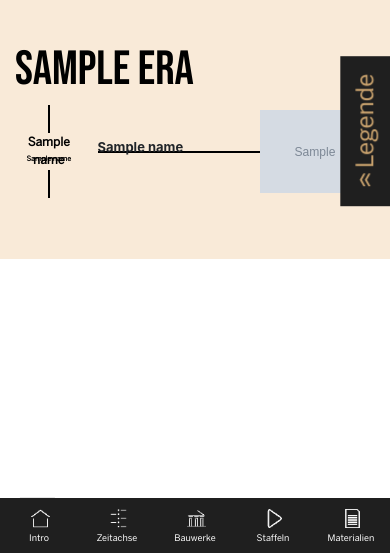
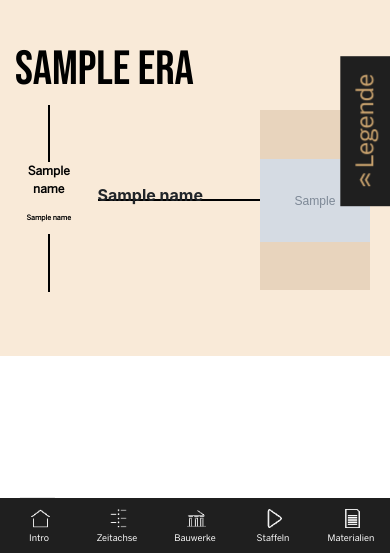
Before and after one commit to ReisReisReis1/bp55, a Django app: template timeline/templates/timeline.html in a window 390 px wide. Shown: the part 291-844 px from the top of the page. Run offline with Django 3.2, Linux system fonts and the light colour scheme; tables that the repository leaves empty hold one stand-in row (values such as "Sample post"); the template is opened without the code that fills it: values that come from a table or form of the project are taken from there, most other values are stand-ins (such as "Sample title", 1, 10 or a date in 2020); grey boxes marked "Sample" are stand-in pictures; some libraries are stand-ins or nearby versions.

Commit message:
Added fixed image size in timeline

```diff
--- a/timeline/static/timeline.css
+++ b/timeline/static/timeline.css
@@ -282,7 +282,8 @@
 
     /* Make building names font smaller */
     .name-text {
-        font-size: 13px;
+        font-size: 16px;
+        padding-right: 10px;
     }
 
     /* Update fixed height, to not see much more spaces because of smaller text */
--- a/timeline/templates/timeline.html
+++ b/timeline/templates/timeline.html
@@ -327,9 +327,9 @@
                 <div class="col-4 p-0 overlapping">
                     <!-- test if image is present, or default should be used -->
                     {% if not building_thumbnail == None %}
-                    <a class="img" href="{% url 'details_page:detailed' building_id=building.id %}"><img class="thumbnail" src="/media/{{ building_thumbnail.picture }}" style="width: 100%;"></a>
+                    <a class="img d-flex align-items-center justify-content-center" href="{% url 'details_page:detailed' building_id=building.id %}"><img class="thumbnail mh-100 mw-100" src="/media/{{ building_thumbnail.picture }}"></a>
                     {% else %}
-                    <a class="img" href="{% url 'details_page:detailed' building_id=building.id %}"><img class="thumbnail" src="{% static 'default_image.png' %}" style="width: 100%;"></a>
+                    <a class="img d-flex align-items-center justify-content-center" href="{% url 'details_page:detailed' building_id=building.id %}"><img class="thumbnail mh-100 mw-100" src="{% static 'default_image.png' %}"></a>
                     {% endif %}
                 </div>
                 {% endwith %}
```
